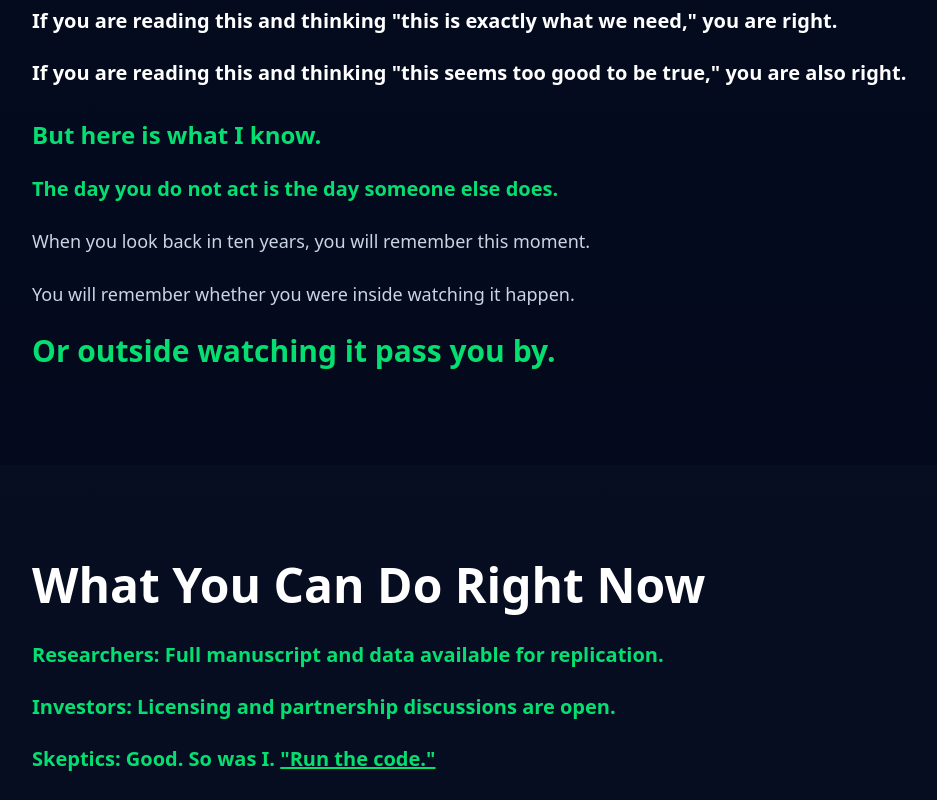
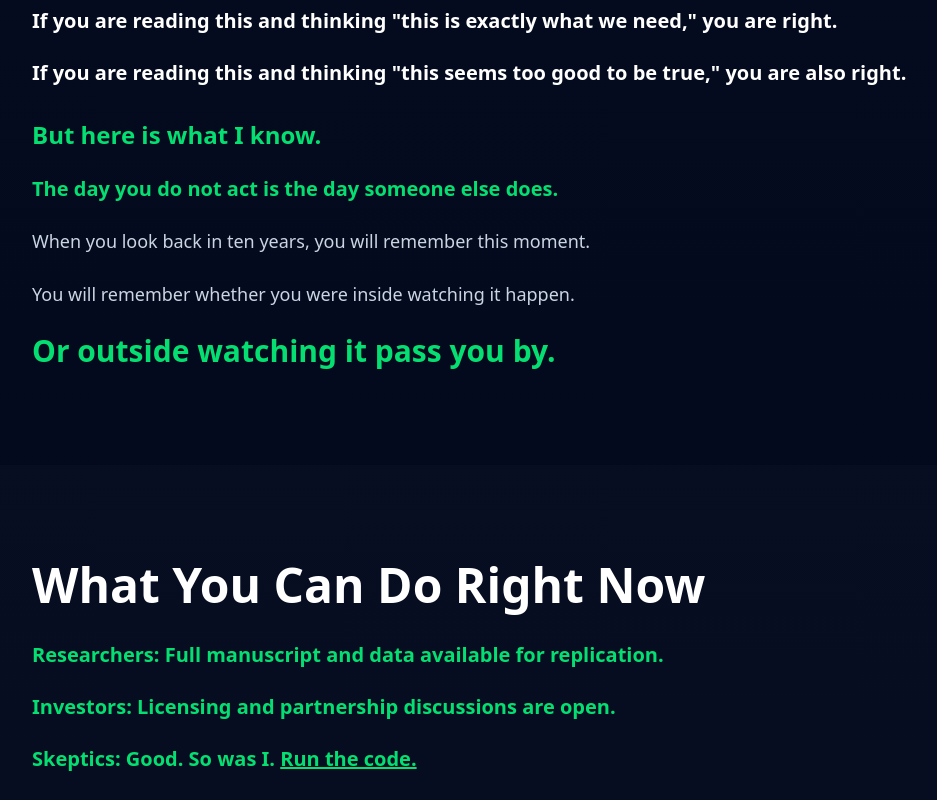
Before and after one commit to CONEXUS-dev/conexus-website, a Next.js app: page /discovery in a window 1280 px wide. Shown: the part 11200-12000 px from the top of the page, without its empty margins (160-1097 px from the left). Built offline with nearby package versions, Linux system fonts and the light colour scheme.

Commit message:
Removed quotations around 'Run the code' - Clean, direct call-to-action for skeptics

```diff
--- a/app/discovery/page.tsx
+++ b/app/discovery/page.tsx
@@ -714,7 +714,7 @@ export default function DiscoveryPage() {
                   }}
                   className="text-green-400 hover:text-green-300 underline cursor-pointer transition-colors"
                 >
-                  "Run the code."
+                  Run the code.
                 </button>
               </p>
             </div>
```
